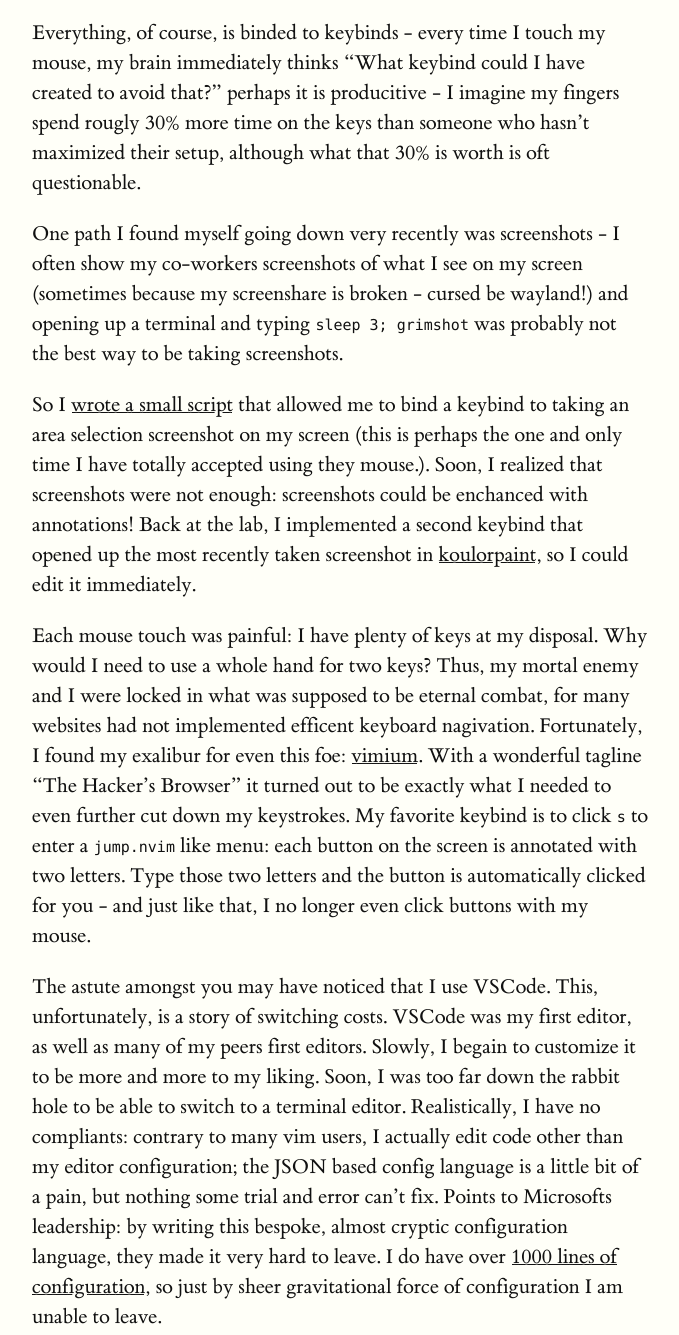
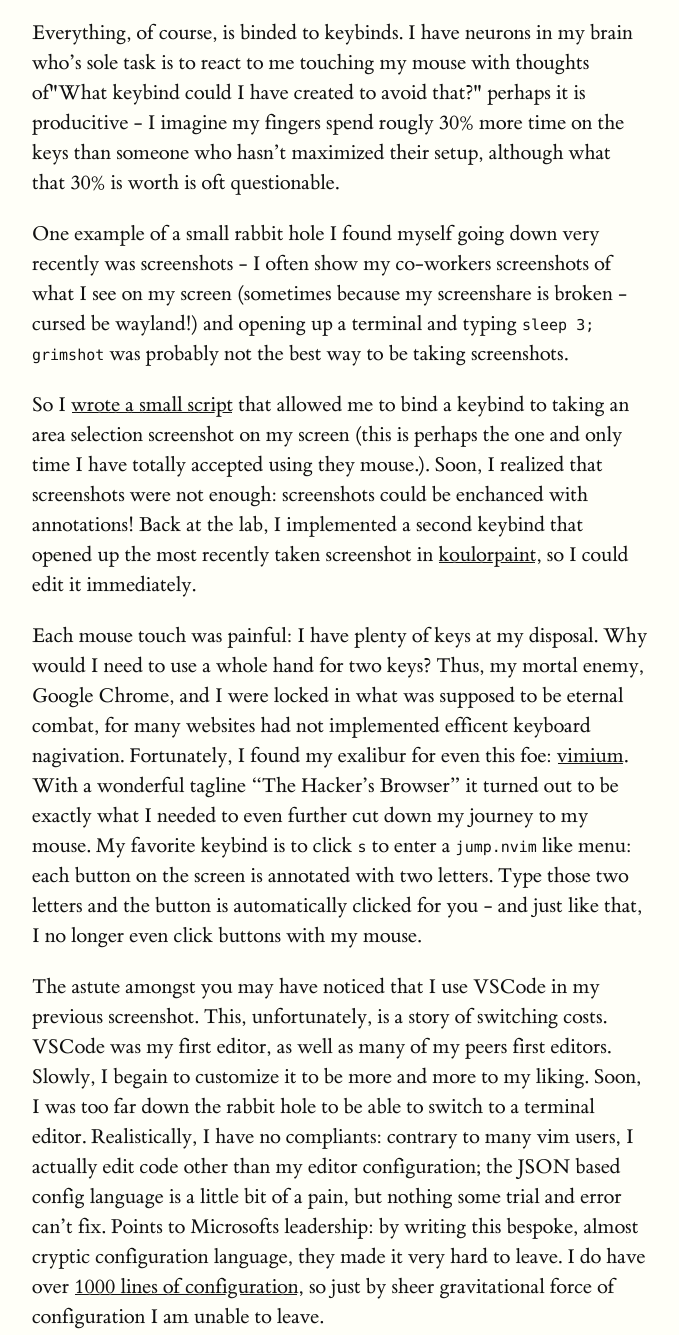
Before and after one commit to antholeole/blog, an Astro site: page /blog_directory/quest-to-minmax-programmer-productivity in a window 1280 px wide. Shown: the part 1042-2377 px from the top of the page, without its empty margins (128-807 px from the left). Built offline with nearby package versions, Linux system fonts and the light colour scheme; Astro itself is replaced by a stand-in of ours; some packages are replaced by stand-ins of ours.

Commit message:
some amendments

```diff
--- a/src/content/blog/quest-to-minmax-programmer-productivity.md
+++ b/src/content/blog/quest-to-minmax-programmer-productivity.md
@@ -6,21 +6,21 @@ pubDate: May 04, 2024
 
 Terminal productivity is amongst my favorite time sinks. It's often joked amongst the community of people who try to optimize their every keystroke that if they had just spent the time they spent tinkering with their config files actually doing money-producing work, they would have turned up pound for pound more productive, for some common sense of the word.
 
-At first, I was apprehensive to uber-customzing my setup. If I spent too much time customzing, switching hardware would become a major pain. When I discovered nix and [home-manager](https://github.com/nix-community/home-manager), all chains were broken: I no longer worried about switching devices. I was now coddled with infinite reproduceability at the hands of the immutable gods.
+At first, I was apprehensive to uber-customizing my setup. If I spent too much time customizing, switching hardware would become a major pain. When I discovered nix and [home-manager](https://github.com/nix-community/home-manager), all earthly tethers were broken: I no longer worried about switching devices. I was now coddled with infinite reproduceability at the hands of the immutable gods.
 
 Here's what we're currently working with:
 
 ![A starry night sky.](/images/setup.png)
 
-Everything, of course, is binded to keybinds - every time I touch my mouse, my brain immediately thinks "What keybind could I have created to avoid that?" perhaps it is producitive - I imagine my fingers spend rougly 30% more time on the keys than someone who hasn't maximized their setup, although what that 30% is worth is oft questionable.
+Everything, of course, is binded to keybinds. I have neurons in my brain who's sole task is to react to me touching my mouse with thoughts of"What keybind could I have created to avoid that?" perhaps it is producitive - I imagine my fingers spend rougly 30% more time on the keys than someone who hasn't maximized their setup, although what that 30% is worth is oft questionable.
 
-One path I found myself going down very recently was screenshots - I often show my co-workers screenshots of what I see on my screen (sometimes because my screenshare is broken - cursed be wayland!) and opening up a terminal and typing `sleep 3; grimshot` was probably not the best way to be taking screenshots.
+One example of a small rabbit hole I found myself going down very recently was screenshots - I often show my co-workers screenshots of what I see on my screen (sometimes because my screenshare is broken - cursed be wayland!) and opening up a terminal and typing `sleep 3; grimshot` was probably not the best way to be taking screenshots.
 
 So I [wrote a small script](https://github.com/antholeole/nixconfig/blob/main/shared/screenshot.nix) that allowed me to bind a keybind to taking an area selection screenshot on my screen (this is perhaps the one and only time I have totally accepted using they mouse.). Soon, I realized that screenshots were not enough: screenshots could be enchanced with annotations! Back at the lab, I implemented a second keybind that opened up the most recently taken screenshot in [koulorpaint](https://apps.kde.org/kolourpaint/), so I could edit it immediately.
 
-Each mouse touch was painful: I have plenty of keys at my disposal. Why would I need to use a whole hand for two keys? Thus, my mortal enemy and I were locked in what was supposed to be eternal combat, for many websites had not implemented efficent keyboard nagivation. Fortunately, I found my exalibur for even this foe: [vimium](https://github.com/philc/vimium). With a wonderful tagline "The Hacker's Browser" it turned out to be exactly what I needed to even further cut down my keystrokes. My favorite keybind is to click `s` to enter a `jump.nvim` like menu: each button on the screen is annotated with two letters. Type those two letters and the button is automatically clicked for you - and just like that, I no longer even click buttons with my mouse.
+Each mouse touch was painful: I have plenty of keys at my disposal. Why would I need to use a whole hand for two keys? Thus, my mortal enemy, Google Chrome, and I were locked in what was supposed to be eternal combat, for many websites had not implemented efficent keyboard nagivation. Fortunately, I found my exalibur for even this foe: [vimium](https://github.com/philc/vimium). With a wonderful tagline "The Hacker's Browser" it turned out to be exactly what I needed to even further cut down my journey to my mouse. My favorite keybind is to click `s` to enter a `jump.nvim` like menu: each button on the screen is annotated with two letters. Type those two letters and the button is automatically clicked for you - and just like that, I no longer even click buttons with my mouse.
 
-The astute amongst you may have noticed that I use VSCode. This, unfortunately, is a story of switching costs. VSCode was my first editor, as well as many of my peers first editors. Slowly, I begain to customize it to be more and more to my liking. Soon, I was too far down the rabbit hole to be able to switch to a terminal editor. Realistically, I have no compliants: contrary to many vim users, I actually edit code other than my editor configuration; the JSON based config language is a little bit of a pain, but nothing some trial and error can't fix. Points to Microsofts leadership: by writing this bespoke, almost cryptic configuration language, they made it very hard to leave. I do have over [1000 lines of configuration](https://github.com/antholeole/nixconfig/tree/main/confs/code), so just by sheer gravitational force of configuration I am unable to leave.
+The astute amongst you may have noticed that I use VSCode in my previous screenshot. This, unfortunately, is a story of switching costs. VSCode was my first editor, as well as many of my peers first editors. Slowly, I begain to customize it to be more and more to my liking. Soon, I was too far down the rabbit hole to be able to switch to a terminal editor. Realistically, I have no compliants: contrary to many vim users, I actually edit code other than my editor configuration; the JSON based config language is a little bit of a pain, but nothing some trial and error can't fix. Points to Microsofts leadership: by writing this bespoke, almost cryptic configuration language, they made it very hard to leave. I do have over [1000 lines of configuration](https://github.com/antholeole/nixconfig/tree/main/confs/code), so just by sheer gravitational force of configuration I am unable to leave.
 
 But how do I get around using my mouse with VSCode, you ask? Enter Kakoune - or more specifically, [Dance](https://github.com/71/dance). Dance enters VSCode in a kakoune-like emulation mode. it is highly scriptable (or as close to scripting you can call JSON configuration). For example, I've built myself a [git menu in VSCode](https://github.com/antholeole/nixconfig/blob/4ef8b461493e7e558d332de977bf099a2f99906d/confs/code/keybindings.json#L661-L695):
 
```
